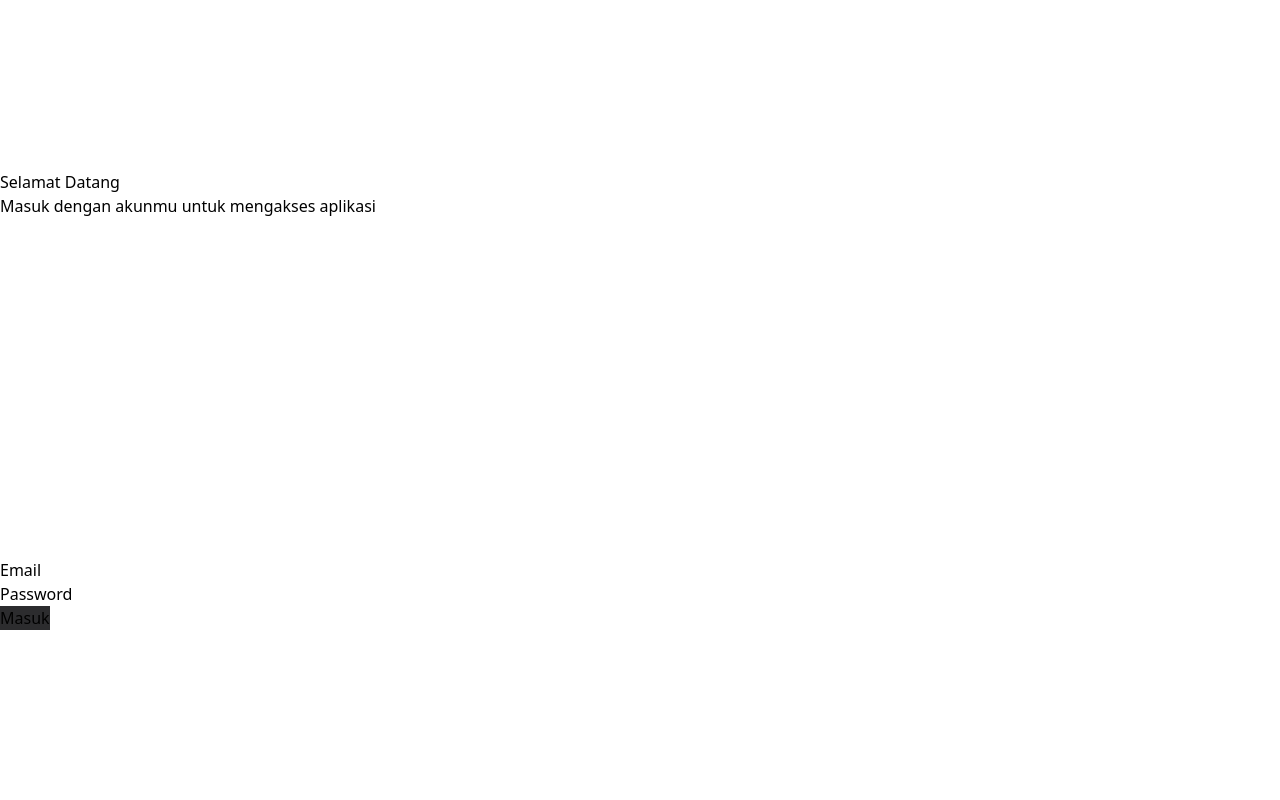
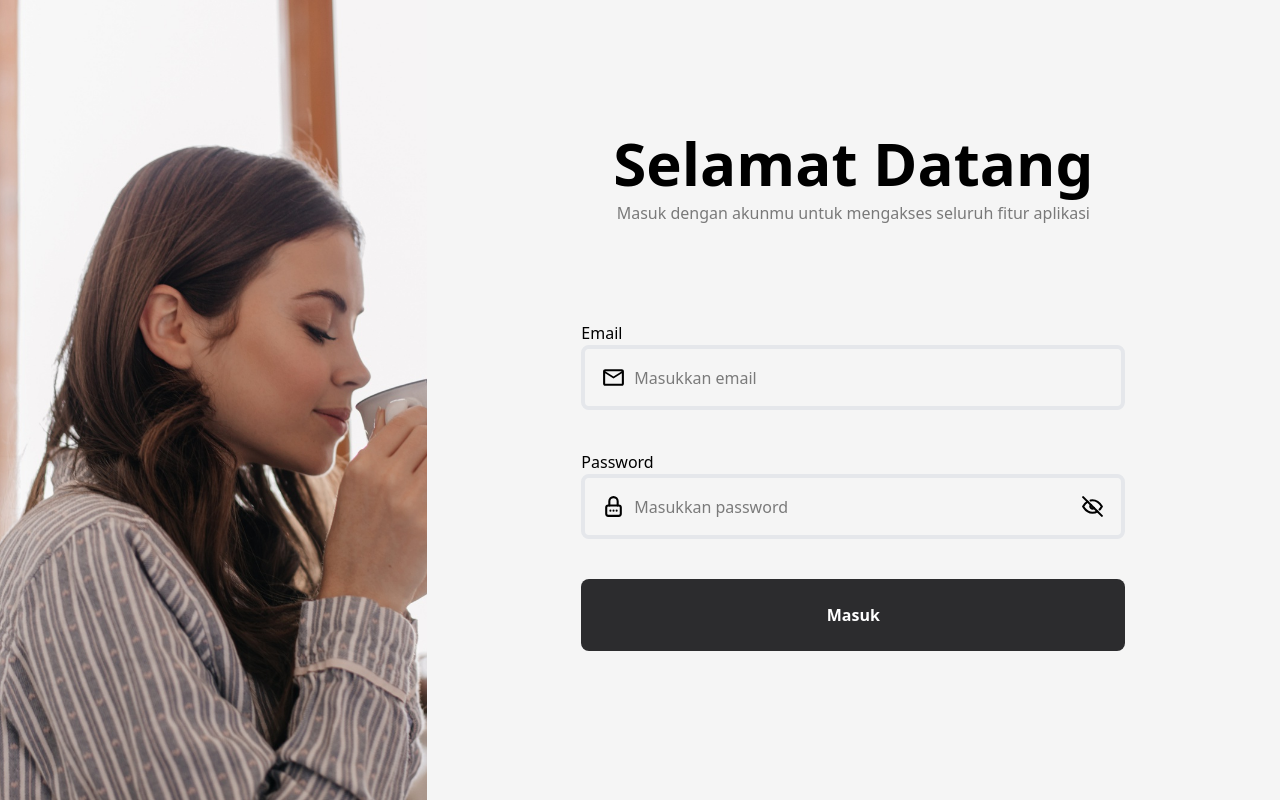
Before and after one commit to Rajarevanery/tigadimensiberkah, a React (Vite) app in the folder client/: page /login in a window 1280 px wide. Built offline with nearby package versions, Linux system fonts and the light colour scheme; no server answers.

Commit message:
feat: login added

```diff
--- a/client/src/_auth/pages/Login.tsx
+++ b/client/src/_auth/pages/Login.tsx
@@ -2,6 +2,8 @@ import React, { useState } from "react";
 import { useLogin } from "../../lib/mutations/mutations";
 import type { ILogin } from "../../types/types";
 import { toast } from "react-toastify";
+import { MdOutlineEmail } from "react-icons/md";
+import { TbEye, TbEyeOff, TbLockPassword } from "react-icons/tb";
 
 const Login = () => {
   const { mutateAsync: loginUser } = useLogin();
@@ -10,6 +12,8 @@ const Login = () => {
     email: "",
     password: "",
   });
+
+  const [isShowPassword, setIsShowPassword] = useState<boolean>(false);
 
   const handleInput = (e: React.ChangeEvent<HTMLInputElement>) => {
     setUser((prevState) => ({
@@ -43,26 +47,72 @@ const Login = () => {
 
   return (
     <section className="flex flex-1 min-h-screen flex-row">
-      <img src="" alt="" />
-      <div className="flex flex-col justify-around">
-        <div>
-          <h1>Selamat Datang</h1>
-          <p>Masuk dengan akunmu untuk mengakses aplikasi</p>
+      <div className="flex-1 lg:block hidden">
+        <img
+          src="./login__bg.jpg"
+          className="object-center object-cover flex-1 w-full h-full"
+          alt=""
+        />
+      </div>
+      <div className="flex flex-col justify-center flex-2 items-center w-50 bg-neutral-100">
+        <div className="text-center">
+          <h1 className="text-6xl font-semibold">Selamat Datang</h1>
+          <p className="opacity-50 mt-2">
+            Masuk dengan akunmu untuk mengakses seluruh fitur aplikasi
+          </p>
         </div>
 
-        <form onSubmit={handleSubmit}>
-          <fieldset>
+        <form
+          action="submit"
+          onSubmit={handleSubmit}
+          className="mt-20 w-full max-w-xl p-4"
+        >
+          <fieldset className="flex flex-col gap-10">
             <div>
               <label htmlFor="email">Email</label>
-              <input name="email" type="email" onChange={handleInput} />
+              <div className="flex flex-row gap-2 border-4 border-gray-200 rounded-lg p-4 items-center">
+                <i>
+                  <MdOutlineEmail size={25} />
+                </i>
+                <input
+                  name="email"
+                  type="email"
+                  placeholder="Masukkan email"
+                  className="border-0 outline-0 w-full min-w-0"
+                  onChange={handleInput}
+                />
+              </div>
             </div>
             <div>
               <label htmlFor="password">Password</label>
-              <input name="password" type="password" onChange={handleInput} />
+              <div className="flex flex-row gap-2 border-4 border-gray-200 rounded-lg p-4 items-center">
+                <i>
+                  <TbLockPassword size={25} />
+                </i>
+                <input
+                  name="password"
+                  type={isShowPassword ? "text" : "password"}
+                  placeholder="Masukkan password"
+                  className="border-0 outline-0 w-full"
+                  onChange={handleInput}
+                />
+                <i
+                  onClick={() => setIsShowPassword((prevState) => !prevState)}
+                  className="hover:brightness-80 transition cursor-pointer"
+                >
+                  {isShowPassword ? (
+                    <TbEye size={25} />
+                  ) : (
+                    <TbEyeOff size={25} />
+                  )}
+                </i>
+              </div>
             </div>
           </fieldset>
 
-          <button className="bg-button-primary">Masuk</button>
+          <button className="bg-button-primary hover:brightness-80 transition cursor-pointer text-white p-6 w-full mt-10 rounded-lg font-semibold">
+            Masuk
+          </button>
         </form>
       </div>
     </section>
--- a/client/src/api/AuthApi.ts
+++ b/client/src/api/AuthApi.ts
@@ -3,8 +3,21 @@ import api from "../lib/axios/api";
 import type { ILogin, IUser } from "../types/types";
 
 export const loginUser = async (data: ILogin): Promise<IUser> => {
-  const res = await api.post("/auth/login", data);
-  return res.data;
+  try {
+    const res = await api.post("/auth/login", data);
+    return res.data;
+  } catch (error) {
+    if (axios.isAxiosError(error)) {
+      console.error("Axios error:", {
+        message: error.message,
+        status: error.response?.status,
+        data: error.response?.data,
+      });
+    } else {
+      console.error("Unknown error:", error);
+    }
+    throw error;
+  }
 };
 
 export const getUser = async (): Promise<IUser | null> => {
--- a/client/src/lib/mutations/mutations.tsx
+++ b/client/src/lib/mutations/mutations.tsx
@@ -8,7 +8,7 @@ export const useLogin = () => {
     mutationFn: (data: ILogin) => loginUser(data),
     onSuccess: () => {
       queryClient.invalidateQueries({
-        queryKey: ["get_user"],
+        queryKey: ["user"],
       });
     },
   });
--- a/client/src/lib/queries/queries.tsx
+++ b/client/src/lib/queries/queries.tsx
@@ -3,7 +3,7 @@ import { getUser } from "../../api/AuthApi";
 
 export const useGetUser = () => {
   return useQuery({
-    queryKey: ["get_user"],
+    queryKey: ["user"],
     queryFn: async () => await getUser(),
   });
 };
```
Also changed, not shown: client/public/login__bg.jpg (added).
